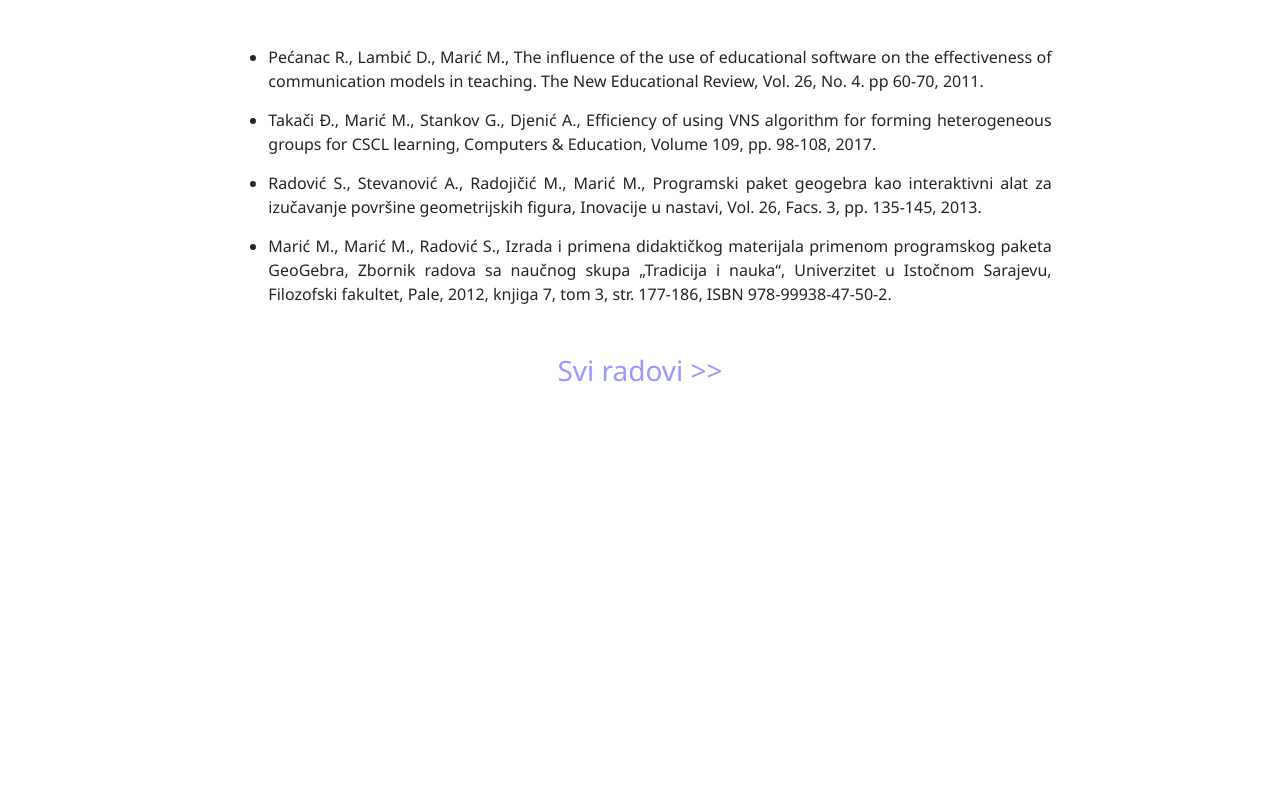
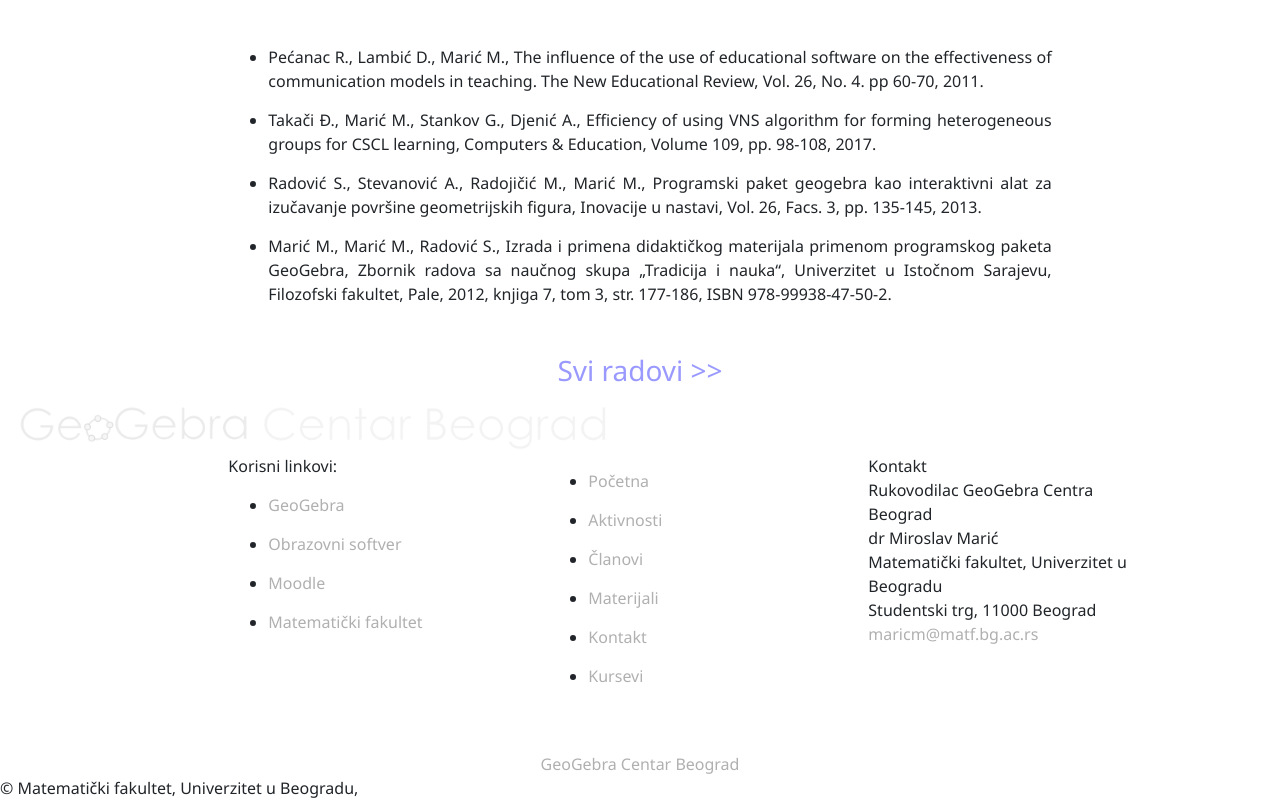
Before and after one commit to NevenaJuric/GeoGebra, an Angular app: page /activities in a window 1280 px wide. Shown: the part 1291-2091 px from the top of the page. Before the commit the page ends 1686 px from the top, so only its background shows below. Built offline with nearby package versions, Linux system fonts and the light colour scheme.

Commit message:
change footer

```diff
--- a/src/app/app.component.html
+++ b/src/app/app.component.html
@@ -1,2 +1,3 @@
 <app-navigation></app-navigation>
 <router-outlet></router-outlet>
+<app-footer></app-footer>
--- a/src/app/app.module.ts
+++ b/src/app/app.module.ts
@@ -5,12 +5,14 @@
 import { AppComponent } from './app.component';
 import { NavigationComponent } from './partials/navigation/navigation.component';
 import { ActivitiesComponent } from './activities/activities.component';
+import { FooterComponent } from './partials/footer/footer.component';
 
 @NgModule({
    declarations: [
       AppComponent,
       NavigationComponent,
-      ActivitiesComponent
+      ActivitiesComponent,
+      FooterComponent,
    ],
    imports: [
       BrowserModule,
--- a/src/app/partials/footer/footer.component.html
+++ b/src/app/partials/footer/footer.component.html
@@ -23,7 +23,7 @@
               <div class="col-lg-3">
                   <ul id="footer-links">
                       <li><a href="#" class="light-link footer-link" data-state="home">Početna</a></li>
-                      <li><a href="#" class="light-link footer-link" >Aktivnosti</a></li>
+                      <li><a href="#" class="light-link footer-link" routerLink="/activities">Aktivnosti</a></li>
                       <li><a href="#" class="light-link footer-link" data-state="members">Članovi</a></li>
                       <li><a href="#" class="light-link footer-link" data-state="materials">Materijali</a></li>
                       <li><a href="#" class="light-link footer-link" data-state="contact">Kontakt</a></li>
```
